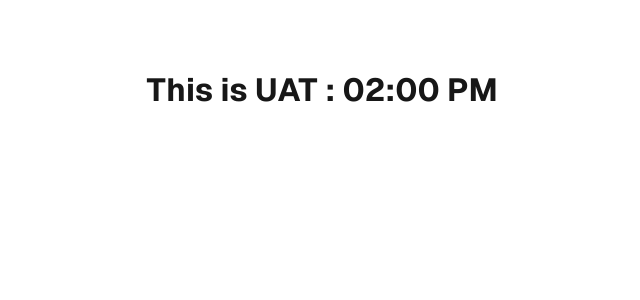
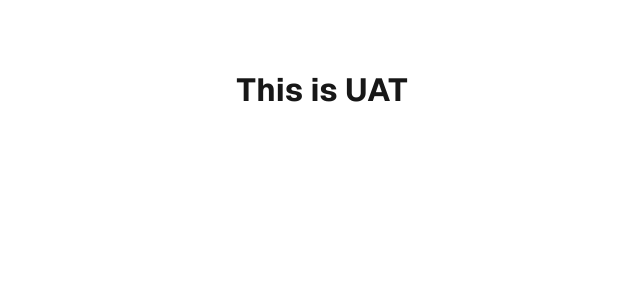
Before and after one commit to kishansuthar000/nextjs-app, a Next.js app: page / in a window 1280 px wide. Shown: the top 300 px of the page, without its empty margins (318-958 px from the left). Built offline with nearby package versions, Linux system fonts and the light colour scheme.

Commit message:
UAT Update

```diff
--- a/pages/index.tsx
+++ b/pages/index.tsx
@@ -25,7 +25,7 @@ export default function Home() {
       <div
         className={`${styles.page} ${geistSans.variable} ${geistMono.variable}`}
       >
-       <h1>This is UAT : 02:00 PM</h1>
+       <h1>This is UAT</h1>
       </div>
     </>
   );
```
